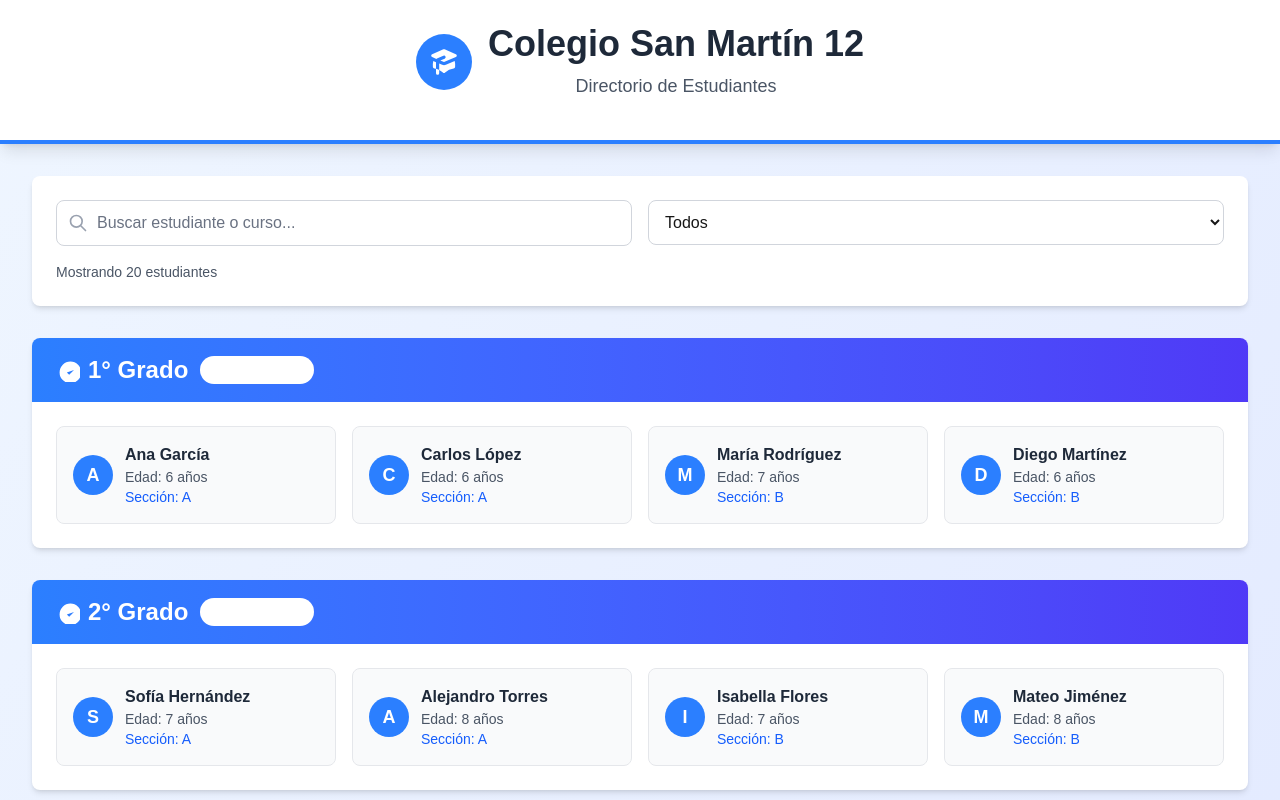
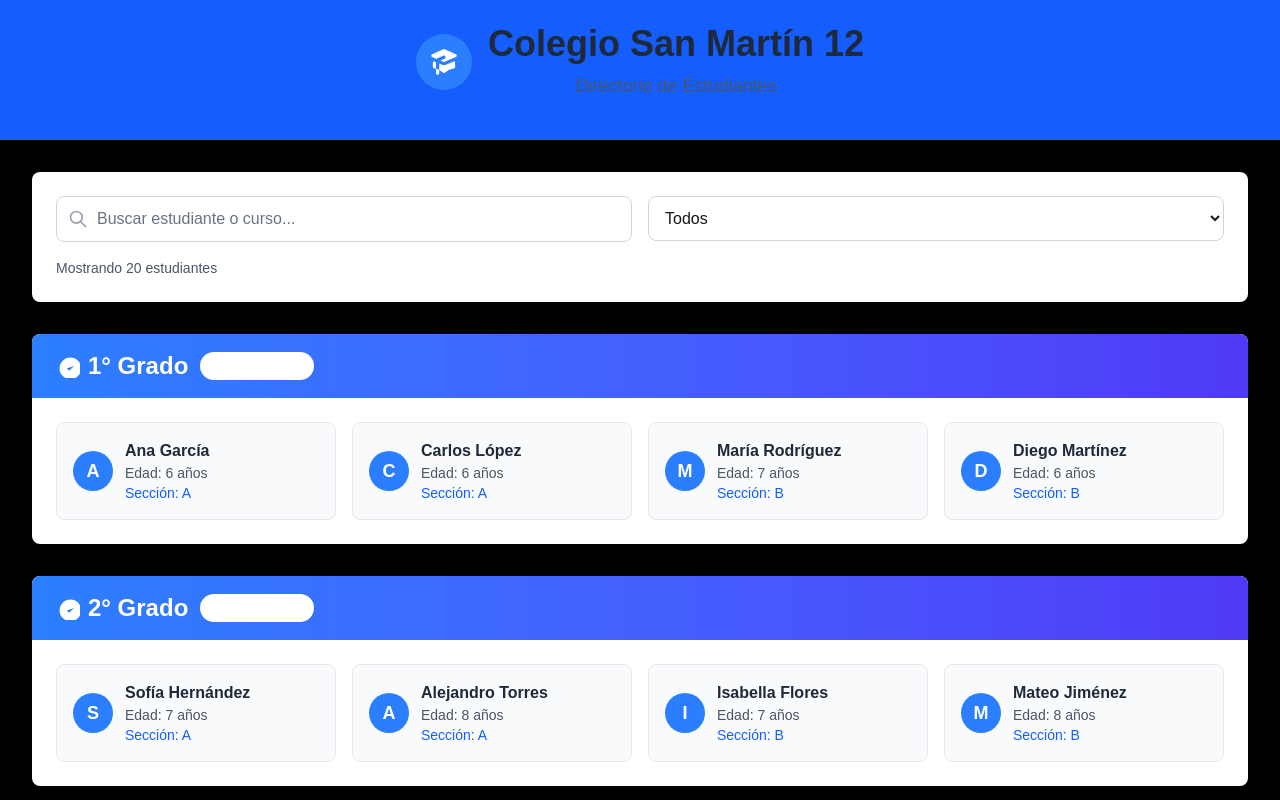
Before and after one commit to 1117530829e/miPrimeraAPP, a Next.js app: page / in a window 1280 px wide. Shown: the top 800 px of the page. Built offline with nearby package versions, Linux system fonts and the light colour scheme.

Commit message:
imagen fondo

```diff
--- a/src/app/page.js
+++ b/src/app/page.js
@@ -72,9 +72,20 @@ export default function Home() {
   }, [filteredStudents]);
 
   return (
-    <div className="min-h-screen bg-gradient-to-br from-blue-50 to-indigo-100">
+    <div
+      className="min-h-screen bg-gray-50 relative"
+      style={{
+        backgroundImage: 'url(/pabloescobar.jpg)',
+        backgroundSize: 'cover',
+        backgroundPosition: 'center',
+        backgroundRepeat: 'no-repeat',
+        backgroundAttachment: 'fixed'
+      }}
+    >
+      {/* Overlay for better content readability */}
+      <div className="absolute inset-0 bg-black bg-opacity-40 z-0"></div>
       {/* Header */}
-      <header className="bg-white shadow-lg border-b-4 border-blue-500">
+      <header className="bg-blue-600 text-white shadow-lg relative z-10">
         <div className="max-w-7xl mx-auto px-4 sm:px-6 lg:px-8 py-6">
           <div className="text-center">
             <div className="flex items-center justify-center mb-4">
@@ -100,7 +111,7 @@ export default function Home() {
         </div>
       </header>
       {/* Search and Filter Section */}
-      <div className="max-w-7xl mx-auto px-4 sm:px-6 lg:px-8 py-8">
+      <div className="max-w-7xl mx-auto px-4 sm:px-6 lg:px-8 py-8 relative z-10">
         <div className="bg-white rounded-lg shadow-md p-6 mb-8">
           <div className="grid grid-cols-1 md:grid-cols-2 gap-4">
             {/* Search Input */}
@@ -235,7 +246,7 @@ export default function Home() {
         )}
       </div>
       {/* Footer */}
-      <footer className="bg-gray-800 text-white py-8 mt-12">
+      <footer className="bg-gray-800 text-white py-8 mt-12 relative z-10">
         <div className="max-w-7xl mx-auto px-4 sm:px-6 lg:px-8 text-center">
           <p className="text-lg font-semibold mb-2">Colegio San Martín</p>
           <p className="text-gray-400">Formando líderes del mañana</p>
```
Also changed, not shown: public/pabloescobar.jpg (added).
